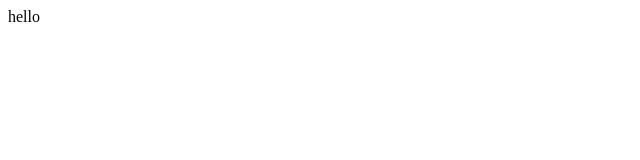
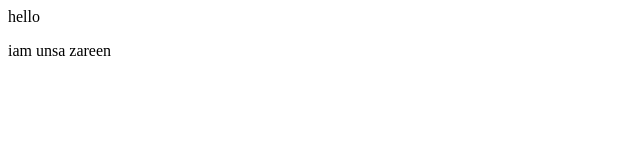
Before and after one commit to unsazareenwork-alt/zareenwork, a plain HTML site: page index.html in a window 1280 px wide. Shown: the full height of the page, 0-640 px from the left. Drawn offline with Linux system fonts and the light colour scheme.

Commit message:
new para commited

```diff
--- a/index.html
+++ b/index.html
@@ -1 +1,2 @@
 <p>hello</p>
+<p>iam unsa zareen</p>
```
